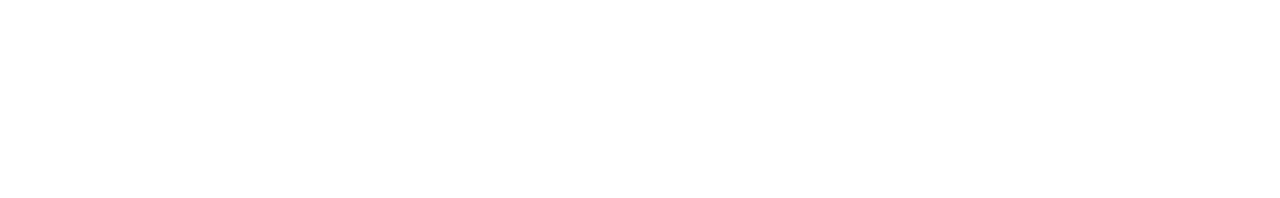
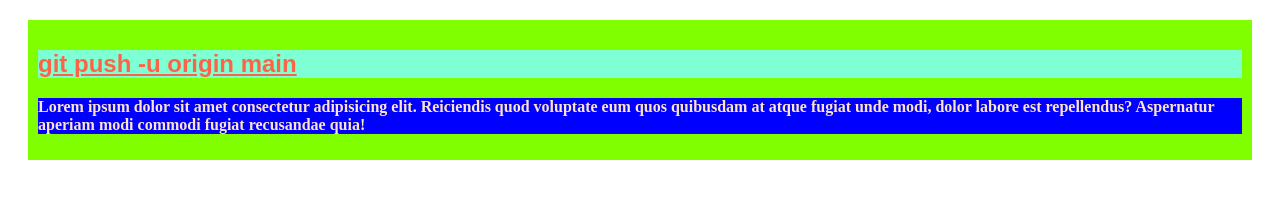
Before and after one commit to Jihad-24/my-simple-website, a plain HTML site: page index.html in a window 1280 px wide. Drawn offline with Linux system fonts and the light colour scheme.

Commit message:
added the first blog

```diff
--- a/index.html
+++ b/index.html
@@ -7,6 +7,9 @@
     <link rel="stylesheet" href="style.css">
 </head>
 <body>
-
+    <div>
+        <h2>git push -u origin main</h2>
+        <p>Lorem ipsum dolor sit amet consectetur adipisicing elit. Reiciendis quod voluptate eum quos quibusdam at atque fugiat unde modi, dolor labore est repellendus? Aspernatur aperiam modi commodi fugiat recusandae quia!</p>
+    </div>
 </body>
 </html>
--- a/style.css
+++ b/style.css
@@ -0,0 +1,17 @@
+div{
+    padding: 10px;
+    margin: 20px;
+    background-color: chartreuse;
+}
+h2{
+    background-color: aquamarine;
+    color: tomato;
+    font-family: Arial, Helvetica, sans-serif;
+    font-weight: bolder;
+    text-decoration: underline;
+}
+p{
+    color: bisque;
+    background-color: blue;
+    font-weight: bold;
+}
```
